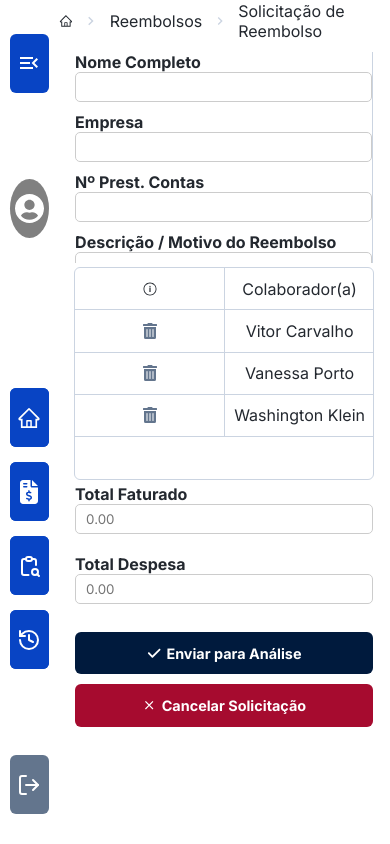
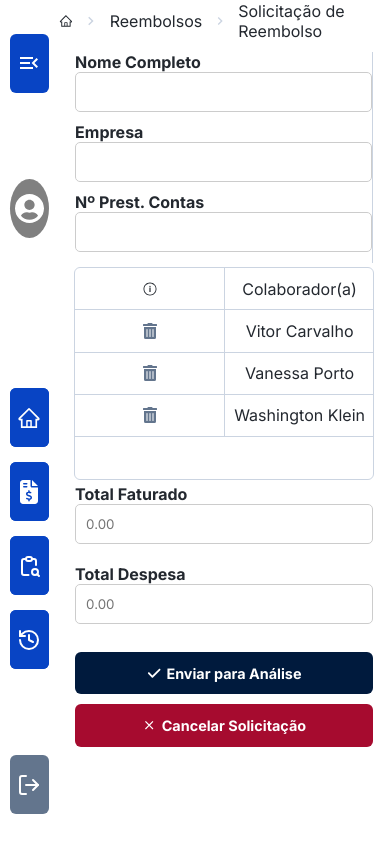
Before and after one commit to lucasgomesdacruz/sispar, a React (Vite) app: page /reembolso in a window 390 px wide. Built offline with nearby package versions, Linux system fonts and the light colour scheme.

Commit message:
:construction: :iphone: feat: ajustes de responsividade

```diff
--- a/src/components/Input/Input.module.scss
+++ b/src/components/Input/Input.module.scss
@@ -56,7 +56,7 @@
         }
 
         .input {
-            height: 30px;
+            height: 40px;
         }
     }
 
--- a/src/pages/reembolso/Reembolso.module.scss
+++ b/src/pages/reembolso/Reembolso.module.scss
@@ -723,7 +723,7 @@
                         .input {
                             width: 100%;
                             padding: 0px 0px 0px 10px;
-                            height: 30px; //mobile
+                            height: 40px; //mobile
                             margin-bottom: 10px;
                             border: 1px solid #ccc;
                             border-radius: 5px;
@@ -752,7 +752,7 @@
                                     justify-content: center;
                                     font-size: 1rem;
                                     width: 50px;
-                                    height: 30px; //mobile
+                                    height: 40px; //mobile
                                     content: "\1F4C5";
 
                                     top: 57%;
--- a/src/pages/reembolso/_components/OptionsConst/OptionsConst.module.scss
+++ b/src/pages/reembolso/_components/OptionsConst/OptionsConst.module.scss
@@ -126,7 +126,7 @@
         .select {
             width: 100%;
             padding: 10px;
-            height: 30px; //tablet //mobile
+            height: 40px; //tablet //mobile
             margin-bottom: 10px;
             border: 1px solid #ccc;
             border-radius: 5px;
@@ -152,10 +152,10 @@
         .icon {
             position: absolute;
             right: 0px;
-            top: 56%; //tablet
+            top: 57%; //tablet
             transform: translateY(-50%);
             width: 50px;
-            height: 30px; //tablet //mobile
+            height: 40px; //tablet //mobile
             display: flex;
             justify-content: center;
             align-items: center;
--- a/src/pages/reembolso/_components/OptionsDate/OptionsDate.module.scss
+++ b/src/pages/reembolso/_components/OptionsDate/OptionsDate.module.scss
@@ -126,7 +126,7 @@
         .select {
             width: 100%;
             padding: 10px;
-            height: 30px; //tablet //mobile
+            height: 40px; //tablet //mobile
             margin-bottom: 10px;
             border: 1px solid #ccc;
             border-radius: 5px;
@@ -152,10 +152,10 @@
         .icon {
             position: absolute;
             right: 0px;
-            top: 56%; //tablet
+            top: 57%; //tablet
             transform: translateY(-50%);
             width: 25px;
-            height: 30px; //tablet //mobile
+            height: 40px; //tablet //mobile
             display: flex;
             justify-content: center;
             align-items: center;
--- a/src/pages/reembolso/_components/OptionsExpense/OptionsExpense.module.scss
+++ b/src/pages/reembolso/_components/OptionsExpense/OptionsExpense.module.scss
@@ -124,7 +124,7 @@
         .select {
             width: 100%;
             padding: 10px;
-            height: 30px; //tablet //mobile
+            height: 40px; //tablet //mobile
             margin-bottom: 10px;
             border: 1px solid #ccc;
             border-radius: 5px;
@@ -150,10 +150,10 @@
         .icon {
             position: absolute;
             right: 0px;
-            top: 56%; //tablet
+            top: 57%; //tablet
             transform: translateY(-50%);
             width: 50px;
-            height: 30px; //tablet //mobile
+            height: 40px; //tablet //mobile
             display: flex;
             justify-content: center;
             align-items: center;
```
